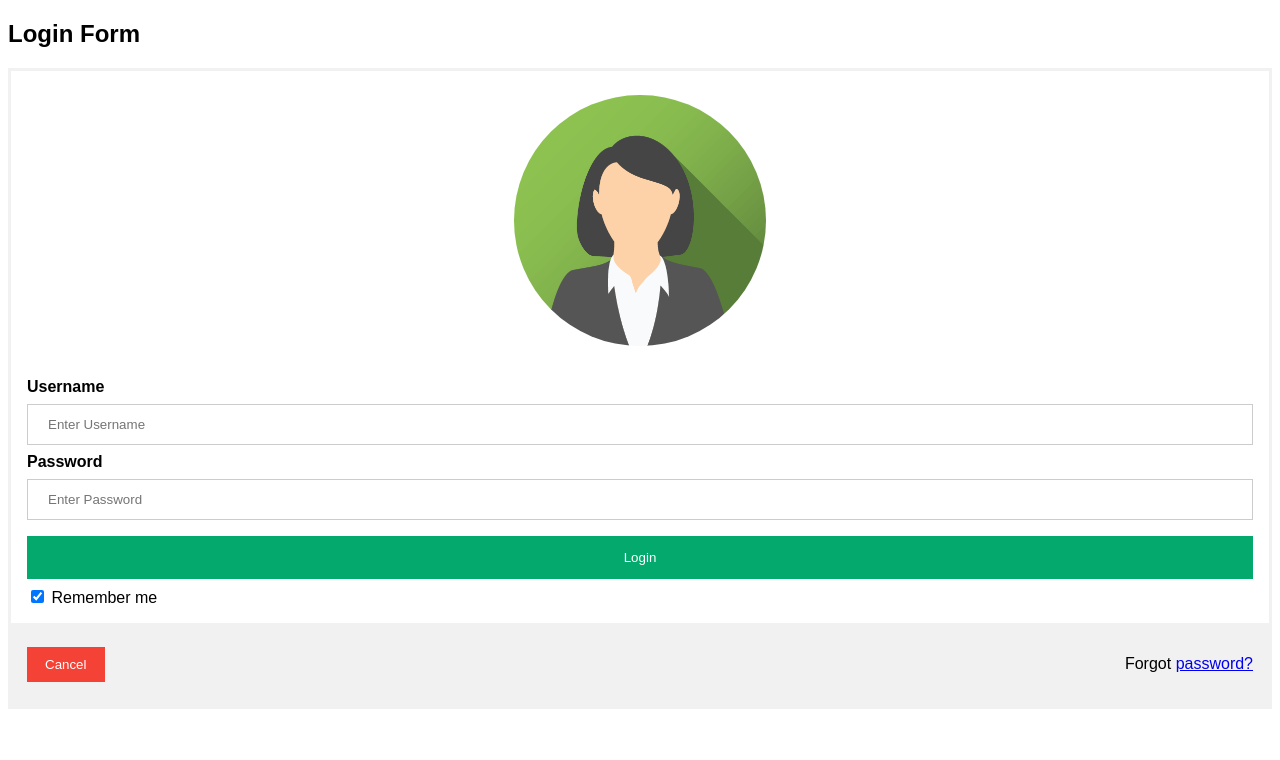
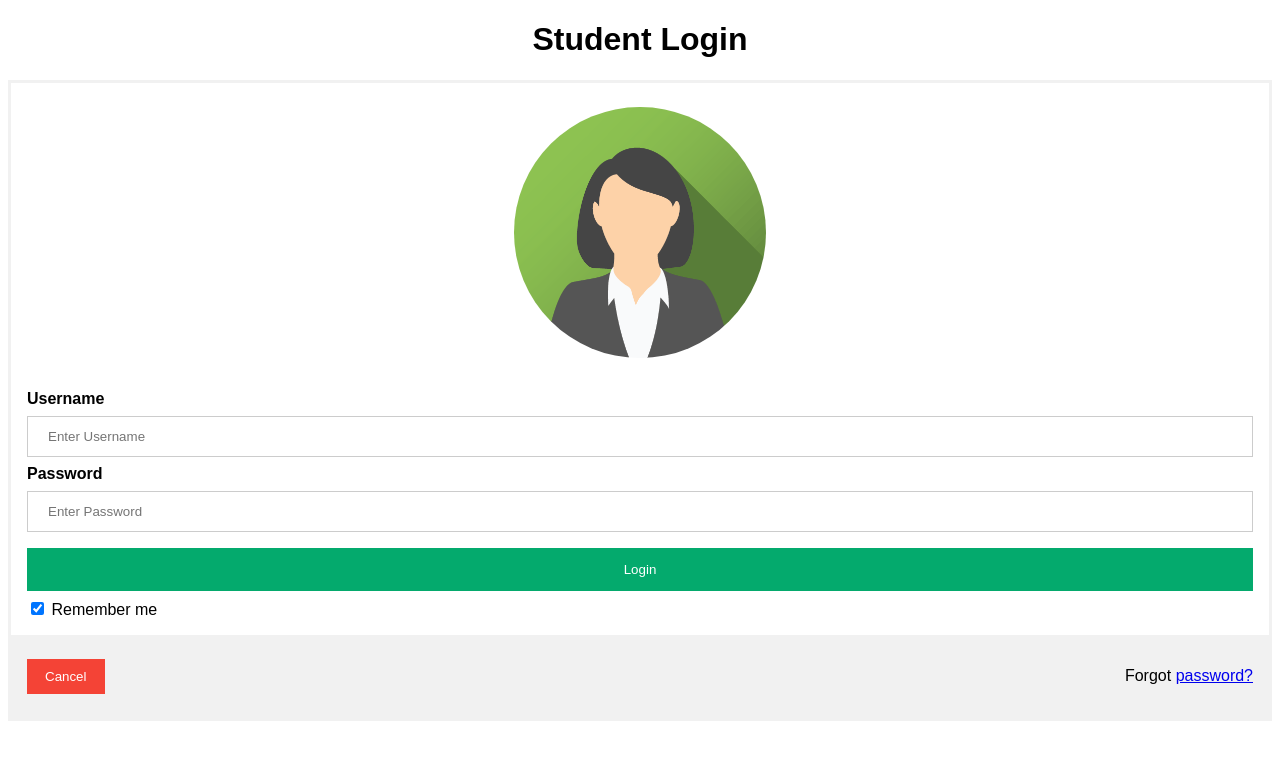
Before and after one commit to FarukhK07/lms-9am-2408, a plain HTML site: page index.html in a window 1280 px wide. Drawn offline with Linux system fonts and the light colour scheme.

Commit message:
student login

```diff
--- a/index.html
+++ b/index.html
@@ -68,7 +68,7 @@ span.psw {
 </head>
 <body>
 
-<h2>Login Form</h2>
+<center><h1>Student Login</h1></center>
 
 <form action="/action_page.php" method="post">
   <div class="imgcontainer">
```
